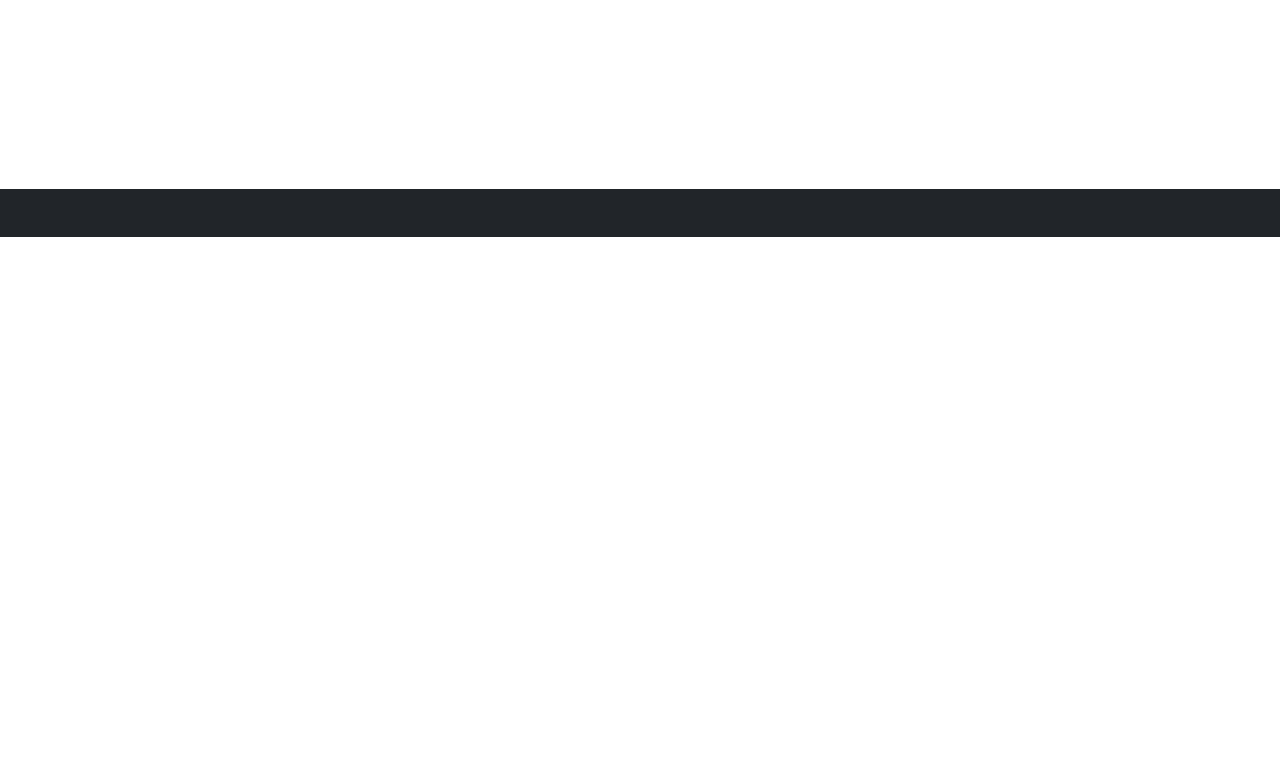
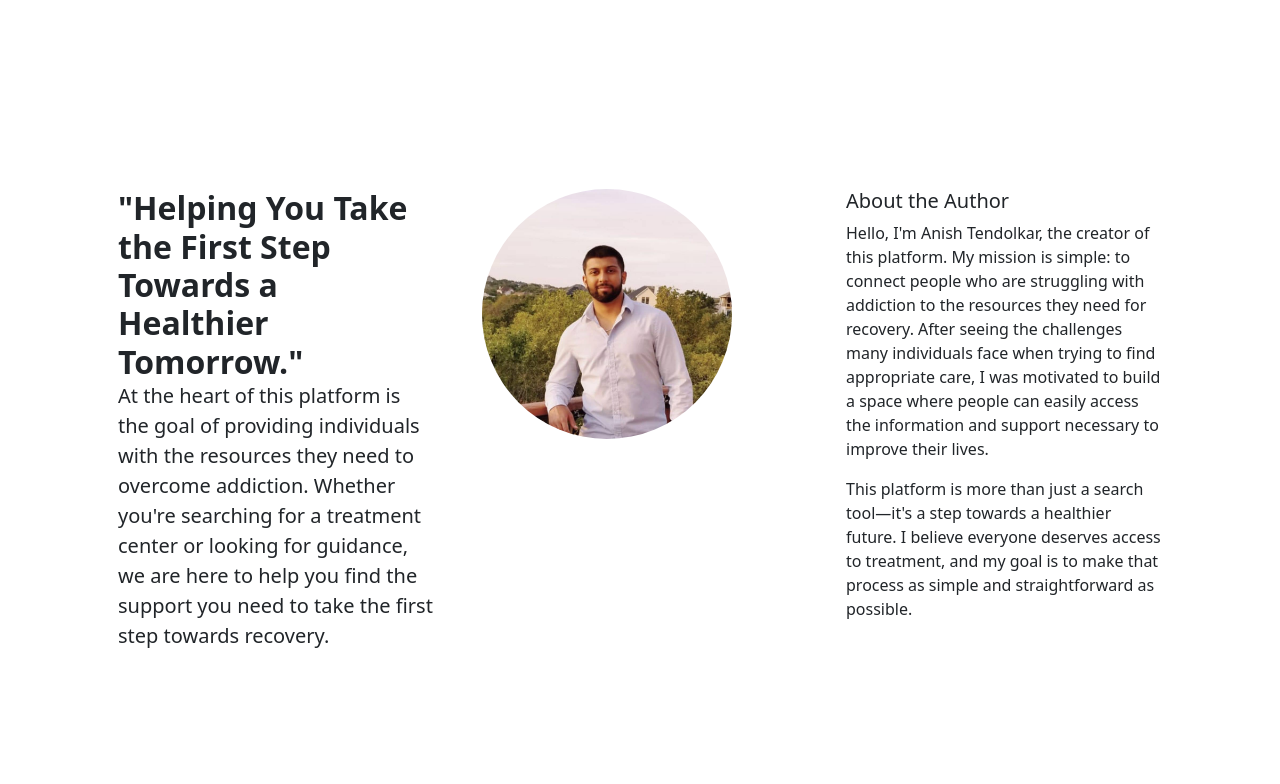
Before and after one commit to atendolk/IT700RealFinal, a website: page index.html in a window 1280 px wide. Shown: the part 1076-1860 px from the top of the page. Before the commit the page ends 1313 px from the top, so only its background shows below. Drawn offline with nearby package versions, Linux system fonts and the light colour scheme.

Commit message:
added more stuff

```diff
--- a/index.html
+++ b/index.html
@@ -55,7 +55,7 @@
                                 <p class="lead fw-normal text-white-50 mb-4">Discover addiction treatment centers near you and access vital resources to support recovery. Our platform connects individuals and families with the care they need to overcome addiction, offering tools, information, and community support to guide you on the path to healing</p>
                                 <div class="d-grid gap-3 d-sm-flex justify-content-sm-center justify-content-xl-start">
                                     <a class="btn btn-primary btn-lg px-4 me-sm-3" href="#features">Get Started</a>
-                                    <a class="btn btn-outline-light btn-lg px-4" href="#!">Learn More</a>
+                                    <a class="btn btn-outline-light btn-lg px-4" href="#abouts">About</a>
                                 </div>
                             </div>
                         </div>
@@ -96,6 +96,32 @@
                     </div>
                 </div>
             </section>
+            <section class="py-5" id="abouts">
+                <div class="container px-5 my-5">
+                    <div class="row gx-5">
+                        <!-- Quote and Vision -->
+                        <div class="col-lg-4 mb-5 mb-lg-0">
+                            <h2 class="fw-bolder mb-0">"Helping You Take the First Step Towards a Healthier Tomorrow."</h2>
+                            <p class="lead">At the heart of this platform is the goal of providing individuals with the resources they need to overcome addiction. Whether you're searching for a treatment center or looking for guidance, we are here to help you find the support you need to take the first step towards recovery.</p>
+                        </div>
+
+                        <!-- Your Picture and Bio -->
+                        <div class="col-lg-8">
+                            <div class="row gx-5">
+                                <div class="col-md-6 mb-5">
+                                    <img src="your-picture-url.jpg" alt="Anish Tendolkar" class="img-fluid rounded-circle" style="width: 250px; height: 250px; object-fit: cover;">
+                                </div>
+                                <div class="col-md-6 mb-5">
+                                    <h2 class="h5">About the Author</h2>
+                                    <p>Hello, I'm Anish Tendolkar, the creator of this platform. My mission is simple: to connect people who are struggling with addiction to the resources they need for recovery. After seeing the challenges many individuals face when trying to find appropriate care, I was motivated to build a space where people can easily access the information and support necessary to improve their lives.</p>
+                                    <p>This platform is more than just a search tool—it's a step towards a healthier future. I believe everyone deserves access to treatment, and my goal is to make that process as simple and straightforward as possible.</p>
+                                </div>
+                            </div>
+                        </div>
+                    </div>
+                </div>
+            </section>
+
             <!-- Testimonial section-->
 
             <!-- Blog preview section-->
```
Also changed, not shown: your-picture-url.jpg (added).
